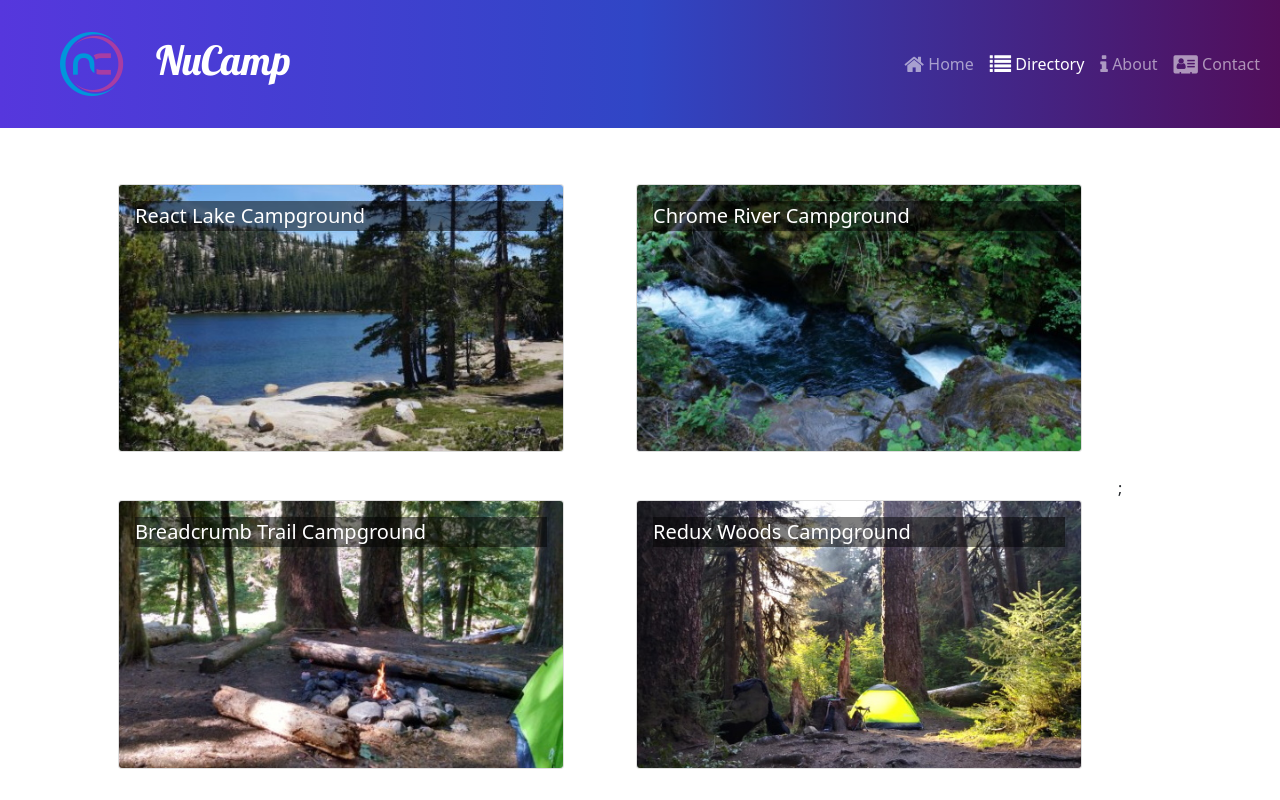
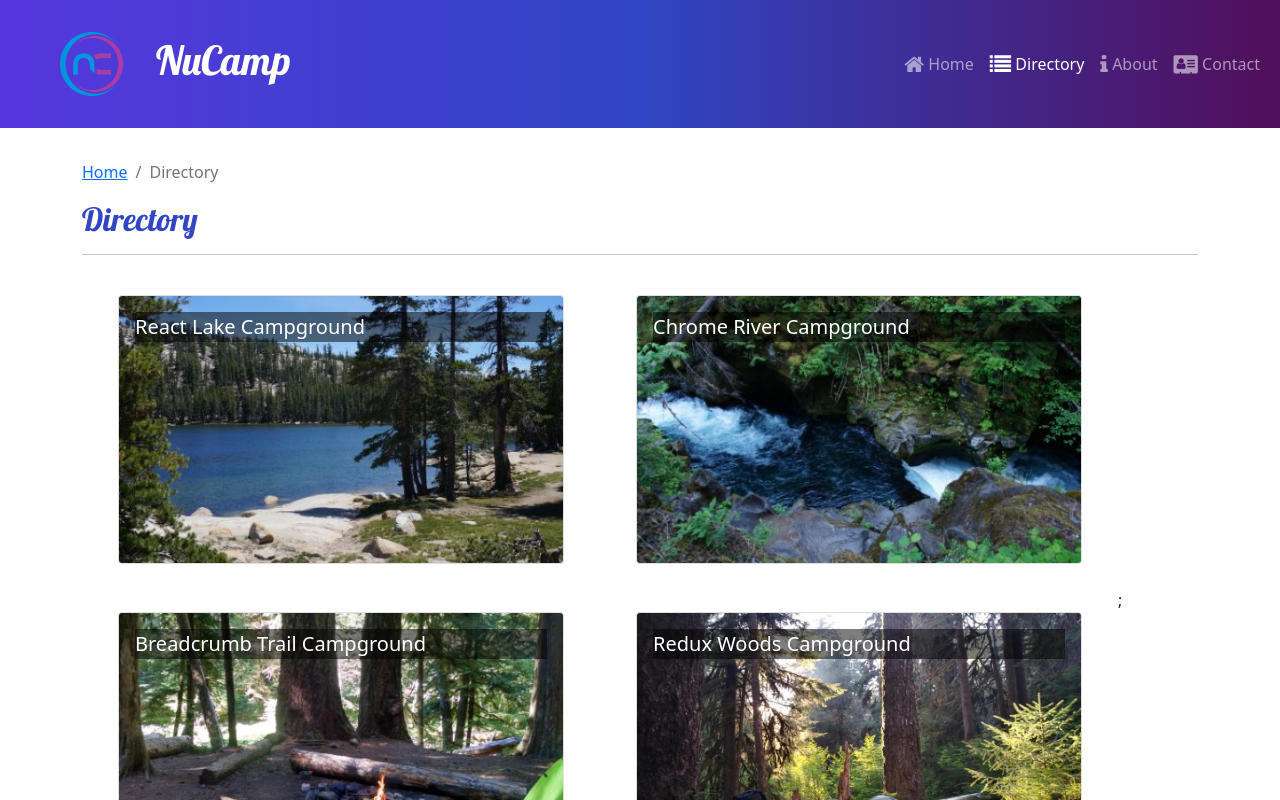
Before and after one commit to Jr-rojas/Ncampsite-React, a React (Create React App) app: page /directory in a window 1280 px wide. Shown: the top 800 px of the page. Built offline with nearby package versions, Linux system fonts and the light colour scheme.

Commit message:
Breadcrumb SubHeader

```diff
--- /dev/null
+++ b/src/components/SubHeader.js
@@ -0,0 +1,26 @@
+import { Col, Row, Breadcrumb, BreadcrumbItem } from 'reactstrap';
+import { Link } from 'react-router-dom';
+
+const SubHeader = ({ current, detail }) => {
+    return (
+        <Row>
+            <Col>
+                <Breadcrumb>
+                    <BreadcrumbItem>
+                        <Link to='/'>Home</Link>
+                    </BreadcrumbItem>
+                    {detail && (
+                        <BreadcrumbItem>
+                            <Link to='/directory'>Directory</Link>
+                        </BreadcrumbItem>
+                    )}
+                    <BreadcrumbItem active>{current}</BreadcrumbItem>
+                </Breadcrumb>
+                <h2>{current}</h2>
+                <hr />
+            </Col>
+        </Row>
+    );
+};
+
+export default SubHeader;
--- a/src/pages/CampsiteDetailPage.js
+++ b/src/pages/CampsiteDetailPage.js
@@ -3,6 +3,7 @@
 import { selectCampsiteById } from '../features/campsites/campsitesSlice';
 import CampsiteDetail from '../features/campsites/CampsiteDetail';
 import CommentsList from '../features/comments/CommentList.js';
+import SubHeader from '../components/SubHeader';
 
 
 const CampsiteDetailPage = () => {
@@ -11,9 +12,10 @@
 
     return (
         <Container>
+            <SubHeader current={campsite.name} detail={true} />
             <Row>
                 <CampsiteDetail campsite={campsite}/>
-                <CommentsList campsiteId={campsite}/>
+                <CommentsList campsiteId={campsiteId}/>
             </Row>
         </Container>
     );
--- a/src/pages/CampsitesDirectoryPage.js
+++ b/src/pages/CampsitesDirectoryPage.js
@@ -1,10 +1,12 @@
 import { Container } from 'reactstrap';
 import CampsitesList from '../features/campsites/CampsitesList';
+import SubHeader from '../components/SubHeader';
 
 
 const CampsitesDirectoryPage = () => {
     return (
         <Container>
+            <SubHeader current='Directory'/>
             <CampsitesList />
         </Container>
     );
--- a/src/pages/HomePage.js
+++ b/src/pages/HomePage.js
@@ -1,10 +1,12 @@
 import { Container } from 'reactstrap';
 import DisplayList from '../features/display/DisplayList';
+import SubHeader from '../components/SubHeader';
 
 
 const HomePage = () => {
     return (
         <Container>
+            <SubHeader current='Home'/>
             <DisplayList/>
         </Container>
     )
```
